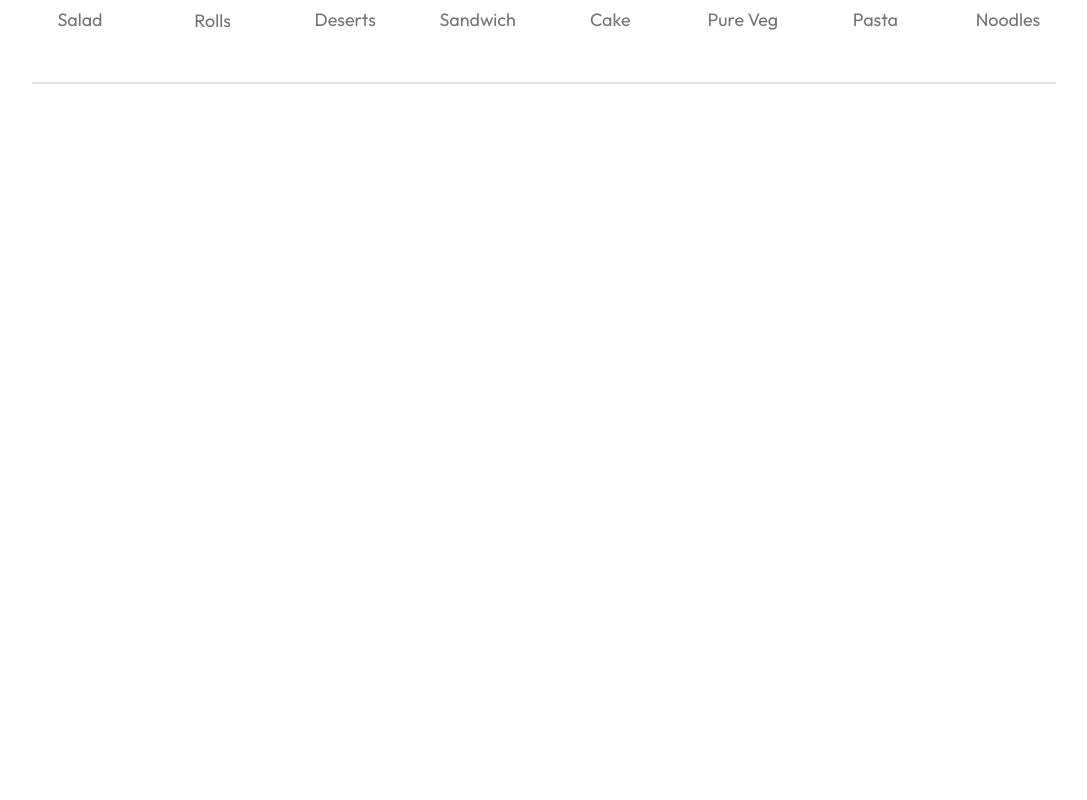
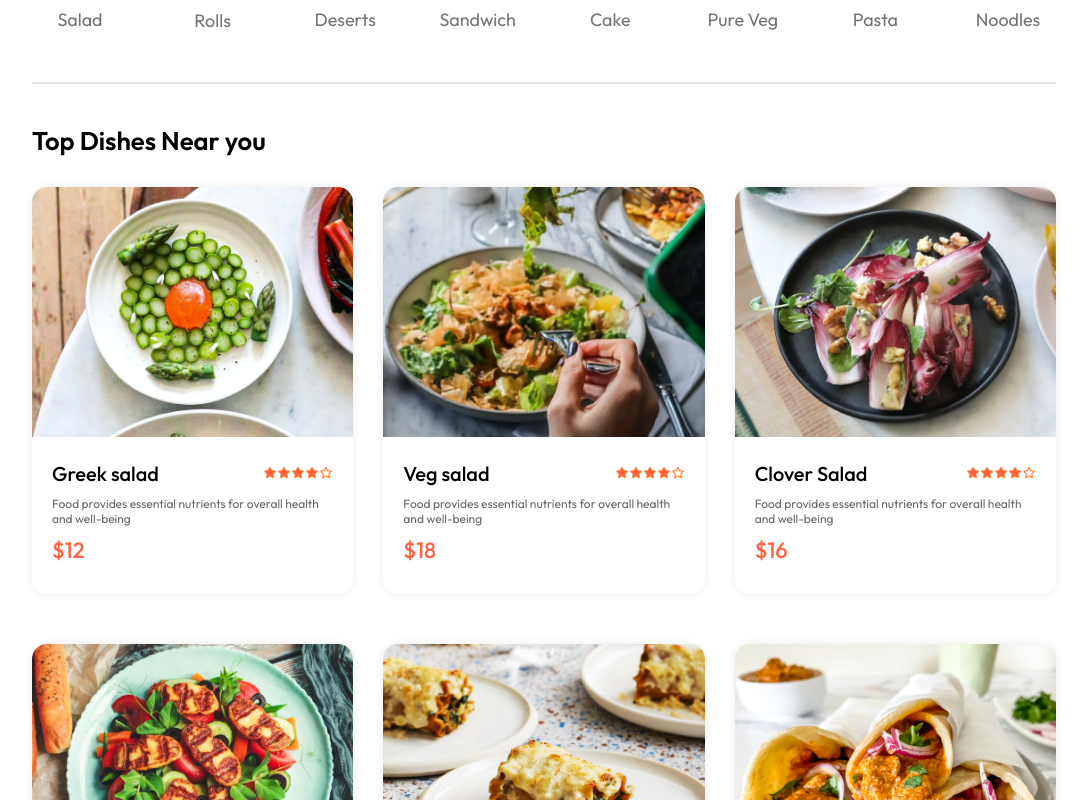
Before and after one commit to Virgarg7/QuickByte, a React app in the folder frontend/: page / in a window 1280 px wide. Shown: the part 820-1620 px from the top of the page, without its empty margins (96-1183 px from the left). Before the commit the page ends 914 px from the top, so only its background shows below. Built offline with nearby package versions, Linux system fonts and the light colour scheme; the HTML template or start-up script is replaced by a standard one.

Commit message:
Adding Food List component

```diff
--- /dev/null
+++ b/frontend/src/components/FoodDisplay/FoodDisplay.css
@@ -0,0 +1,16 @@
+.food-display {
+    margin-top: 30px;
+}
+
+.food-display h2 {
+    font-size: max(2vw, 24px);
+    font-weight: 600;
+}
+
+.food-display-list {
+    display: grid;
+    grid-template-columns: repeat(auto-fill, minmax(240px, 1fr));
+    margin-top: 30px;
+    gap: 30px;
+    row-gap: 50px;
+}
--- /dev/null
+++ b/frontend/src/components/FoodDisplay/FoodDisplay.jsx
@@ -0,0 +1,26 @@
+/* eslint-disable react/prop-types */
+/* eslint-disable no-unused-vars */
+import React, { useContext } from 'react'
+import './FoodDisplay.css'
+import { StoreContext } from '../../context/StoreContext'
+import FoodItem from '../FoodItem/FoodItem'
+
+function FoodDisplay({ category }) {
+
+    const { food_list } = useContext(StoreContext)
+
+    return (
+        <div className='food-display' id='food-display'>
+            <h2>Top Dishes Near you</h2>
+            <div className='food-display-list'>
+                {
+                    food_list.map((item, index) => {
+                        return <FoodItem key={index} id={item.id} name={item.name} description={item.description} price={item.price} image={item.image} />
+                    })
+                }
+            </div>
+        </div>
+    )
+}
+
+export default FoodDisplay
--- /dev/null
+++ b/frontend/src/components/FoodItem/FoodItem.css
@@ -0,0 +1,45 @@
+.food-item {
+    width: 100%;
+    margin: auto;
+    border-radius: 15px;
+    box-shadow: 0px 0px 10px #00000015;
+    transition: 0.3s;
+    animation: fadeIn 1s;
+}
+
+.food-item-image {
+    width: 100%;
+    border-radius: 15px 15px 0px 0px;
+}
+
+.food-item-info {
+    padding: 20px;
+}
+
+.food-item-name-rating {
+    display: flex;
+    justify-content: space-between;
+    align-items: center;
+    margin-bottom: 10px;
+}
+
+.food-item-name-rating p{
+    font-size: 20px;
+    font-weight: 500;
+}
+
+.food-item-name-rating img{
+    width: 70px;
+}
+
+.food-item-desc{
+    color: #676767;
+    font-size: 12px;
+}
+
+.food-item-price{
+    color: tomato;
+    font-size: 22px;
+    font-weight: 500;
+    margin: 10px 0px;
+}
--- /dev/null
+++ b/frontend/src/components/FoodItem/FoodItem.jsx
@@ -0,0 +1,27 @@
+/* eslint-disable react/prop-types */
+/* eslint-disable no-unused-vars */
+import React from 'react'
+import './FoodItem.css'
+import { assets } from '../../assets/assets'
+
+function FoodItem({ id, name, price, description, image }) {
+    return (
+        <div className='food-item'>
+
+            <div className="food-item-img-container">
+                <img className="food-item-image" src={image} alt="" />
+            </div>
+
+            <div className="food-item-info">
+                <div className="food-item-name-rating">
+                    <p>{name}</p>
+                    <img src={assets.rating_starts} alt="" />
+                </div>
+                <p className="food-item-desc">{description}</p>
+                <p className='food-item-price'>${price}</p>
+            </div>
+        </div>
+    )
+}
+
+export default FoodItem
--- /dev/null
+++ b/frontend/src/context/StoreContext.jsx
@@ -0,0 +1,23 @@
+/* eslint-disable react/prop-types */
+/* eslint-disable no-unused-vars */
+import React from 'react'
+import { createContext } from 'react'
+import { food_list } from '../assets/assets'
+
+export const  StoreContext = createContext(null)
+
+const StoreContextProvider = (props) => {
+
+
+    const contextValue = {
+        food_list
+    }
+
+    return (
+        <StoreContext.Provider value={contextValue}>
+            {props.children}
+        </StoreContext.Provider>
+    )
+}
+
+export default StoreContextProvider
--- a/frontend/src/main.jsx
+++ b/frontend/src/main.jsx
@@ -5,9 +5,13 @@
 import './index.css'
 // Set up React router
 import { BrowserRouter } from 'react-router-dom'
+// Setup of Context API
+import  StoreContextProvider  from './context/StoreContext.jsx'
 
 ReactDOM.createRoot(document.getElementById('root')).render(
   <BrowserRouter>
-    <App/>
+    <StoreContextProvider>
+      <App />
+    </StoreContextProvider>
   </BrowserRouter>
 )
--- a/frontend/src/pages/Home/Home.jsx
+++ b/frontend/src/pages/Home/Home.jsx
@@ -3,6 +3,7 @@
 import './Home.css'
 import Header from '../../components/Header/Header'
 import ExploreMenu from '../../components/ExploreMenu/ExploreMenu'
+import FoodDisplay from '../../components/FoodDisplay/FoodDisplay';
 
 function Home() {
 
@@ -12,6 +13,7 @@
     <div>
       <Header />
       <ExploreMenu category={category} setCategory={setCategory} />
+      <FoodDisplay category={category} />
     </div>
   )
 }
```
